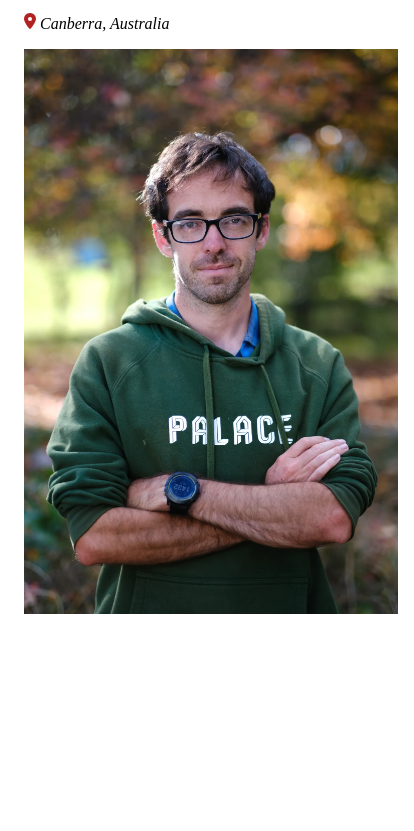
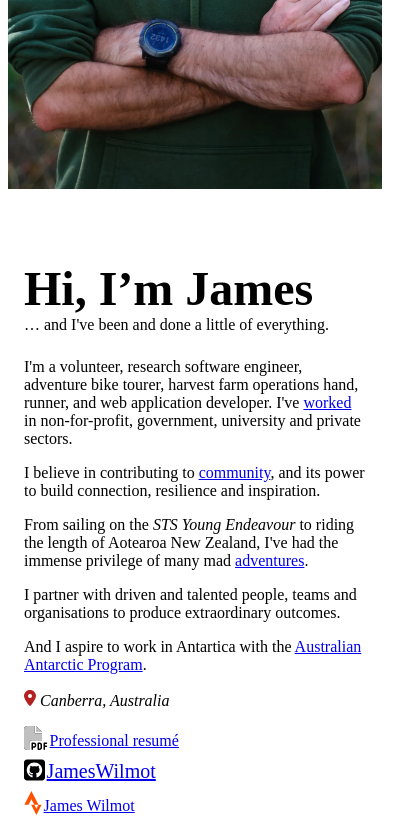
Before and after one commit to JamesWilmot/jameswilmot.me, an Astro site: page /index/Banner in a window 390 px wide. Shown: the part 494-1325 px from the top of the page, 414 px wide, since content can reach past the window. Before the commit the page ends 1132 px from the top, so only its background shows below. Built offline with nearby package versions, Linux system fonts and the light colour scheme; Astro itself is replaced by a stand-in of ours.

Commit message:
Sensible responsiveness for banner

```diff
--- a/src/layouts/BaseLayout.astro
+++ b/src/layouts/BaseLayout.astro
@@ -35,7 +35,6 @@ const { title, description, permalink, current } = Astro.props;
     display: flex;
     flex-direction: column;
     min-height: 100%;
-    min-height: 100vh;
   }
 
   main {
--- a/src/pages/index.astro
+++ b/src/pages/index.astro
@@ -16,9 +16,11 @@ const permalink = Astro.site.href;
 
 <BaseLayout title={title} description={description} permalink={permalink}>
   <BannerSection />
+  <!--
   <WorkSection />
   <CommunitySection />
   <AdventureSection />
+  -->
 </BaseLayout>
 
 <style lang="scss">
--- a/src/pages/index/Banner.astro
+++ b/src/pages/index/Banner.astro
@@ -14,7 +14,7 @@ import './Section.scss';
     <div class="copy">
       <h1>Hi, I’m James</h1>
       <p class="sub">
-        &hellip; and I've been & done a little of everything.
+        &hellip; and I've been and done a little of everything.
         <p>
         I'm a volunteer, research software engineer, adventure bike tourer,
         harvest farm operations hand, runner, and web application developer.
@@ -70,68 +70,9 @@ section#banner {
   --gap: 4ch;
   gap: var(--gap);
 
-  @container (width > 1000px ) {
-    height: 100vh;
-    max-height: 1080px;
-    min-height: calc(900px + 2em);
-    .container {
-      display: grid;
-      height: 100%;
-      grid-template-columns: 1fr 4ch 1fr;
-      grid-template-rows: minmax(900px, auto);
-      grid-template-areas:
-          " main . content ";
-    }
-
-    .copy {
-      padding-right: 8ch;
-    }
-    .links, address.location {
-      font-size: 0.8em;
-    }
+  @container (width < 1200px) {
   }
 
-  @container (width < 500px ) {
-    .container {
-      display: grid;
-      grid-template-rows: auto;
-      grid-template-columns: 1fr;
-      grid-template-areas:
-        " content "
-        " main ";
-    }
-    .copy {
-      h1 {
-        margin-top: 1em;
-      }
-    }
-    .links {
-      display: none;
-    }
-  }
-
-  .me {
-    grid-area: main;
-  }
-
-  .copy {
-    grid-area: content;
-  }
-
-  /*
-  .links {
-    grid-area: footer;
-  }
-   */
-
-  .me {
-    img {
-      object-fit: cover;
-      object-position: 50% 50%;
-      width: 100%;
-      height: 100%;
-    }
-  }
   .links {
     ul {
       margin: 0;
@@ -147,6 +88,74 @@ section#banner {
       }
     }
   }
+
+  .container {
+    height: 95vh;
+    max-height: 800px;
+    display: grid;
+    grid-template-columns: 3fr 4ch 4fr 2ch;
+    grid-template-rows: minmax(600px, 100%);
+    grid-template-areas:
+        " main . content . ";
+  }
+
+  @container (width < 1200px) and (height > 650px) {
+    .container {
+      grid-template-columns: 1fr 4ch 1fr 2ch;
+      grid-template-areas:
+          " main . content ";
+    }
+  }
+
+  @container (width < 900px) {
+    .container {
+      grid-template-columns: 1fr 2ch 1fr 2ch;
+    }
+  }
+  @container (width < 800px) {
+    .container {
+      max-height: none; // TODO refactor this out
+      height: auto;
+      grid-template-columns: 2ch 1fr 2ch;
+      grid-template-rows: 80vh 2em auto;
+      grid-template-areas:
+          " main main main "
+          " . . . "
+          " .  content . ";
+    }
+
+    .links ul {
+      font-size: 1.25em;
+      li {
+        margin: 0.5em 0;
+        display: block;
+        &:not(:last-child):after {
+          content:"";
+        }
+      }
+    }
+  }
+
+  .links, address.location {
+    font-size: 0.8em;
+  }
+
+  .me {
+    grid-area: main;
+  }
+
+  .copy {
+    grid-area: content;
+  }
+
+  .me {
+    img {
+      object-fit: cover;
+      object-position: 50% 50%;
+      width: 100%;
+      height: 100%;
+    }
+  }
   .copy {
     margin: auto 0;
     h1 {
@@ -156,7 +165,7 @@ section#banner {
     }
     p.sub {
       margin-top: 0;
-      margin-bottom: 3em;
+      margin-bottom: 1.5em;
     }
   }
 }
--- a/src/pages/index/Section.scss
+++ b/src/pages/index/Section.scss
@@ -1,6 +1,8 @@
 section {
   width: 100%;
-  padding: 1em 2ch;
+  @media (min-width: 1200px) {
+    padding: 1em 2ch;
+  }
   &:not(:last-child) {
     border-bottom: 1px dashed #bdbdbd;
   }
--- a/src/styles/global.css
+++ b/src/styles/global.css
@@ -263,11 +263,4 @@ input[name='theme-toggle'] {
   body {
     font-size: 14px;
   }
-
-  p,
-  ul,
-  ol {
-    font-size: 1rem;
-    margin: 1em 0;
-  }
 }
```
